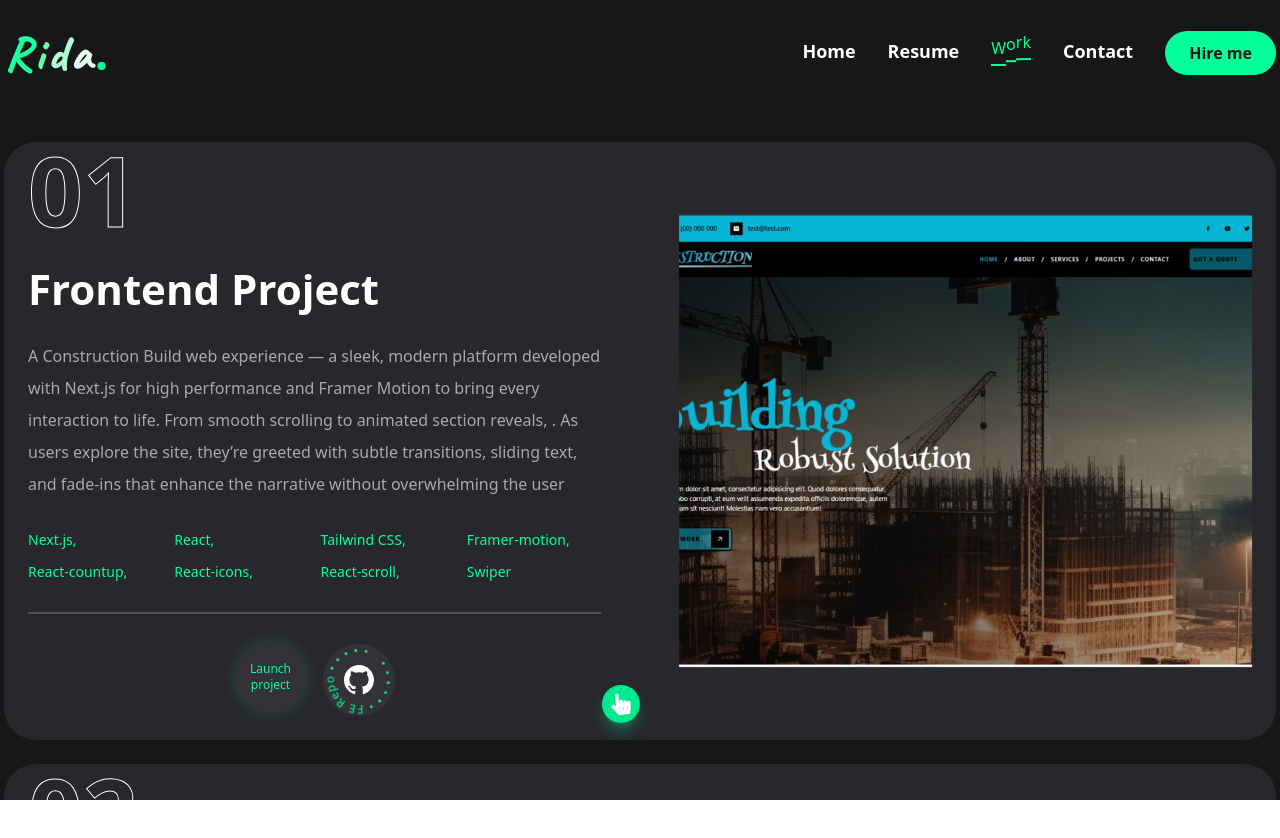
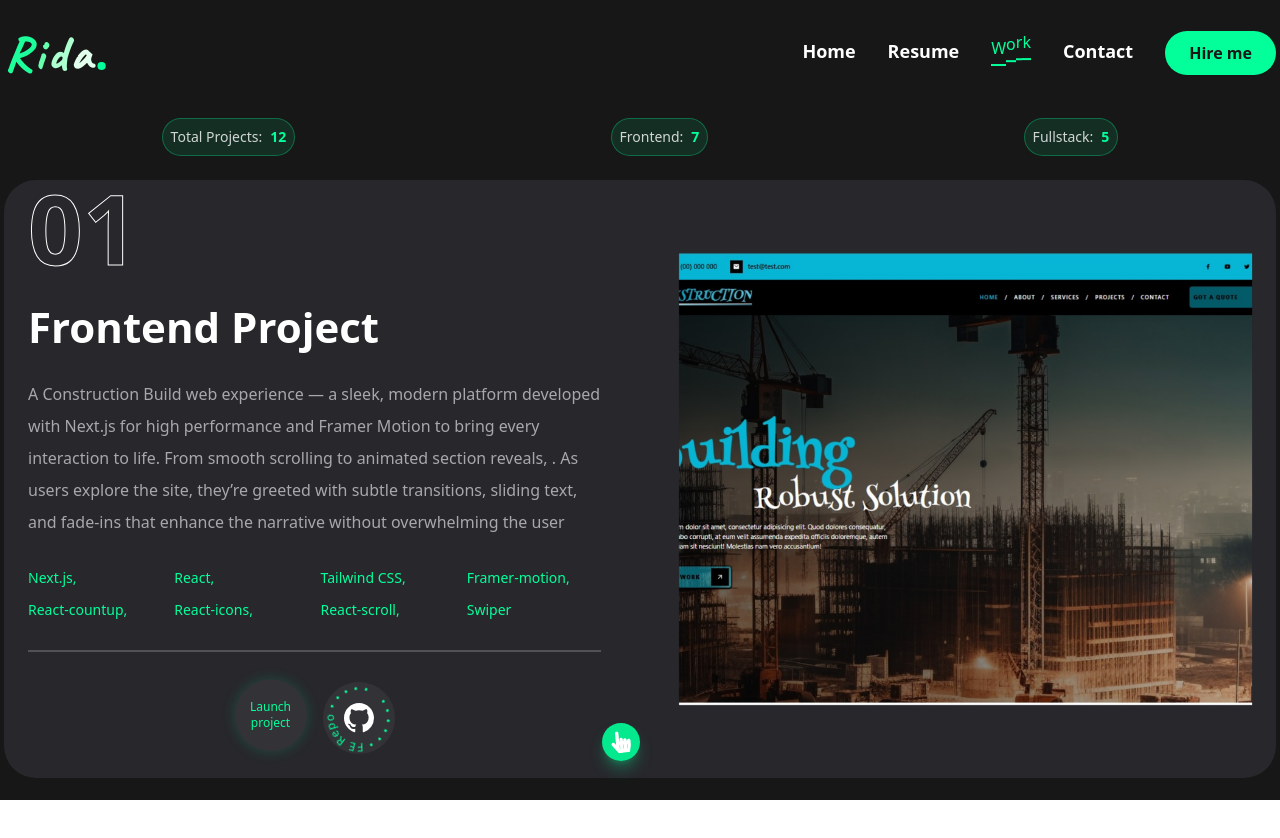
Before and after one commit to mohammadrida990/rida-portfolio, a Next.js app: page /work in a window 1280 px wide. Shown: the top 838 px of the page. Built offline with nearby package versions, Linux system fonts and the light colour scheme.

Commit message:
add counts

```diff
--- a/app/work/page.tsx
+++ b/app/work/page.tsx
@@ -60,6 +60,23 @@ const Work = () => {
       />
 
       <div className="container mx-auto">
+        <ul className="flex flex-row justify-around items-center mx-auto text-sm md:text-md font-thin">
+          <li className="space-x-2 bg-accent/10 text-accent p-2 rounded-full text-sm border border-accent/30 hover:border-accent/70">
+            <span className="text-white/80">Total Projects:</span>
+            <span className="text-md font-extrabold">12</span>
+          </li>
+
+          <li className="space-x-2 bg-accent/10 text-accent p-2 rounded-full text-sm border border-accent/30 hover:border-accent/70">
+            <span className="text-white/80">Frontend:</span>
+            <span className="text-md font-extrabold">7</span>
+          </li>
+
+          <li className="space-x-2 bg-accent/10 text-accent p-2 rounded-full text-sm border border-accent/30 hover:border-accent/70">
+            <span className="text-white/80">Fullstack:</span>
+            <span className="text-md font-extrabold">5</span>
+          </li>
+        </ul>
+
         {/* Construction */}
         <motion.div
           variants={leftToRight}
```
